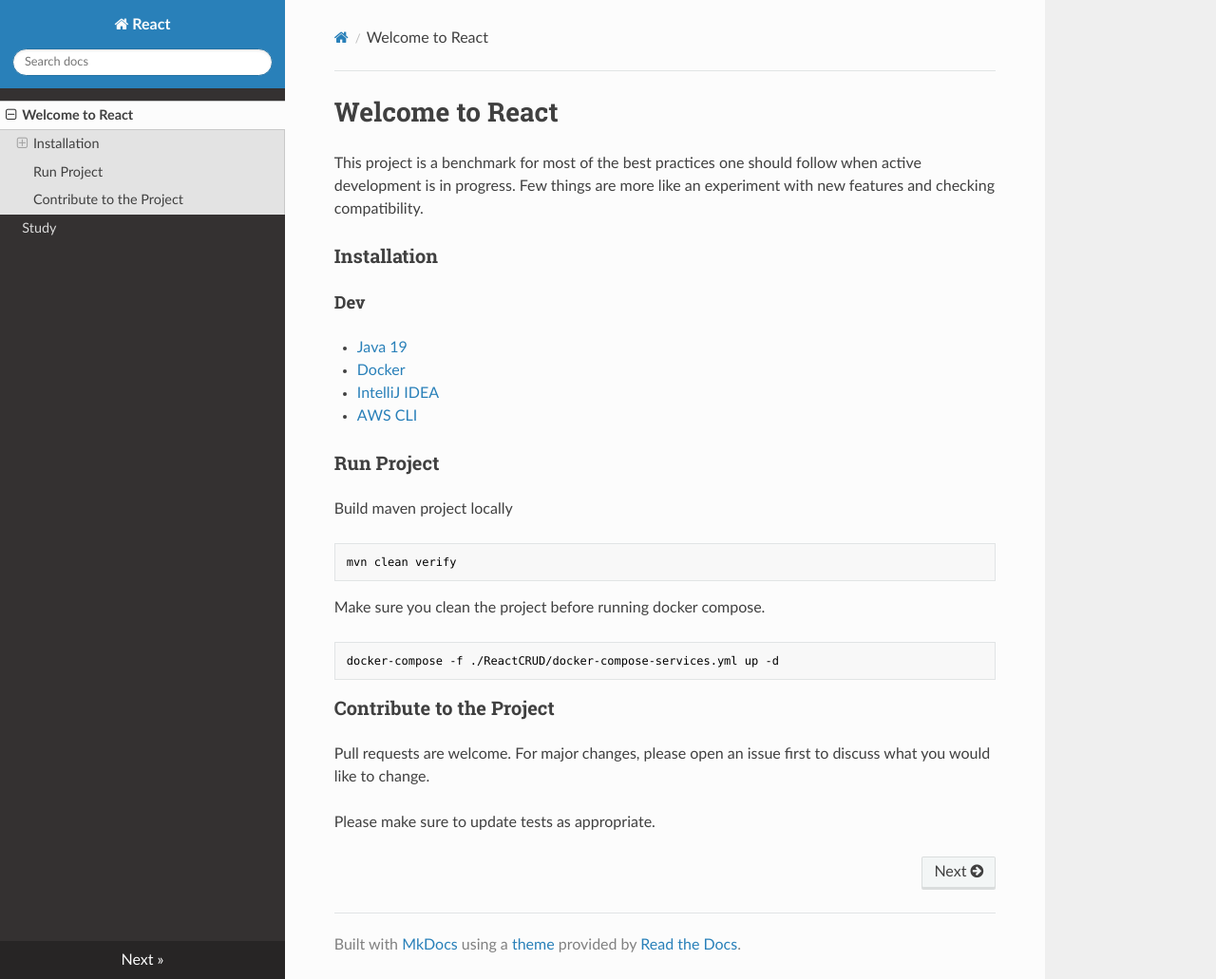
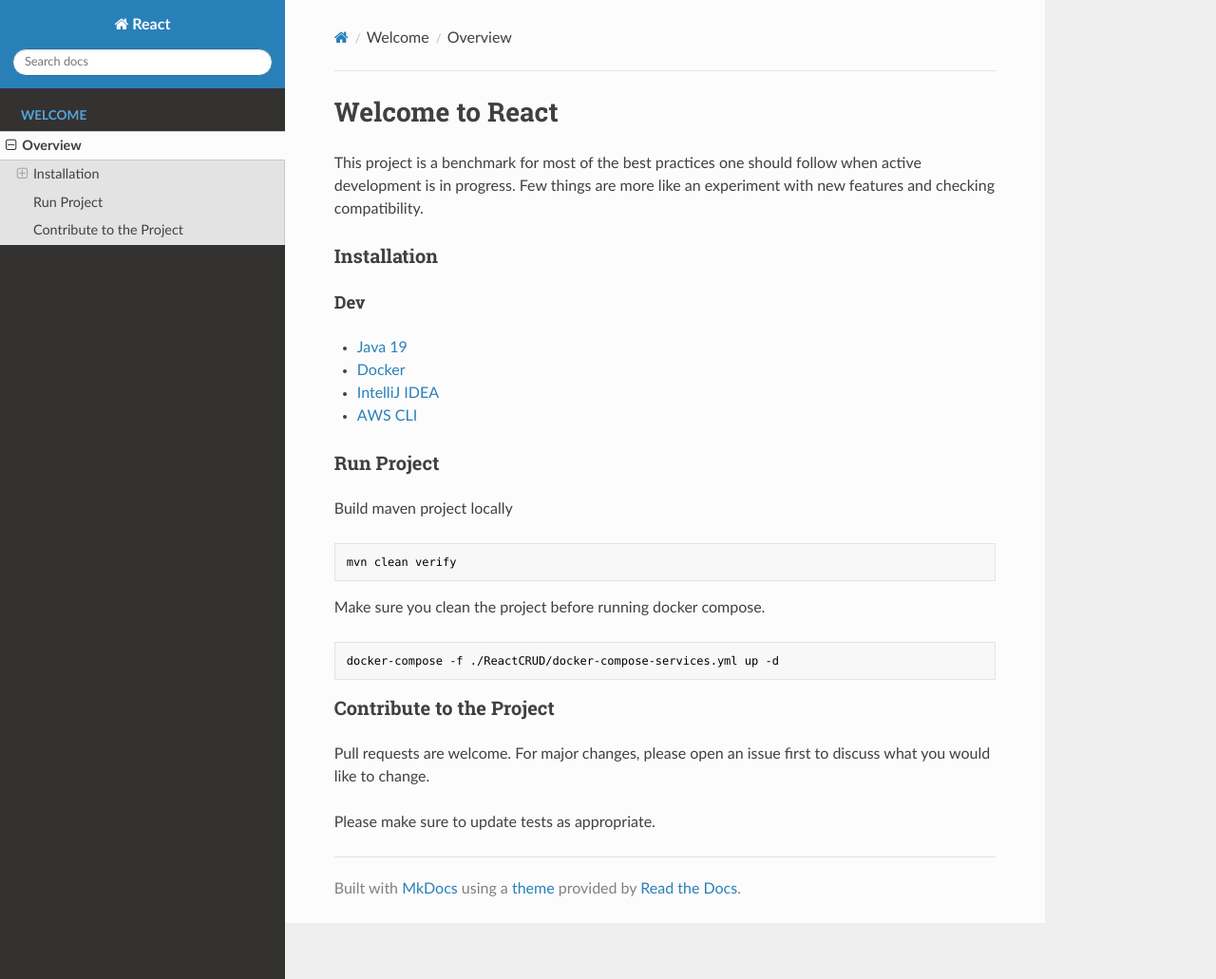
Before and after one commit to studymadara/React, an MkDocs documentation site: the page built from docs/index.md, in a window 1280 px wide and 1031 px high. Shown: the whole window at 95% size. Built offline with MkDocs 1.6.1, drawn with Linux system fonts in a browser that asks for light colours; nearby versions of some CDN libraries; part of the change alters nothing that is shown.

Commit message:
readthedocs [1.0]

```diff
--- a/mkdocs.yml
+++ b/mkdocs.yml
@@ -1,8 +1,13 @@
+# Project information
 site_name: React
+site_url: https://github.com/studymadara/React
+site_author: Viraj Wagh
+
+# Theme
 theme:
   name: readthedocs
-  highlightjs: true
-  hljs_languages:
-    - yaml
-    - java
-    - bash
+
+# Navigation
+nav:
+  - Welcome:
+      - Overview: index.md
```
